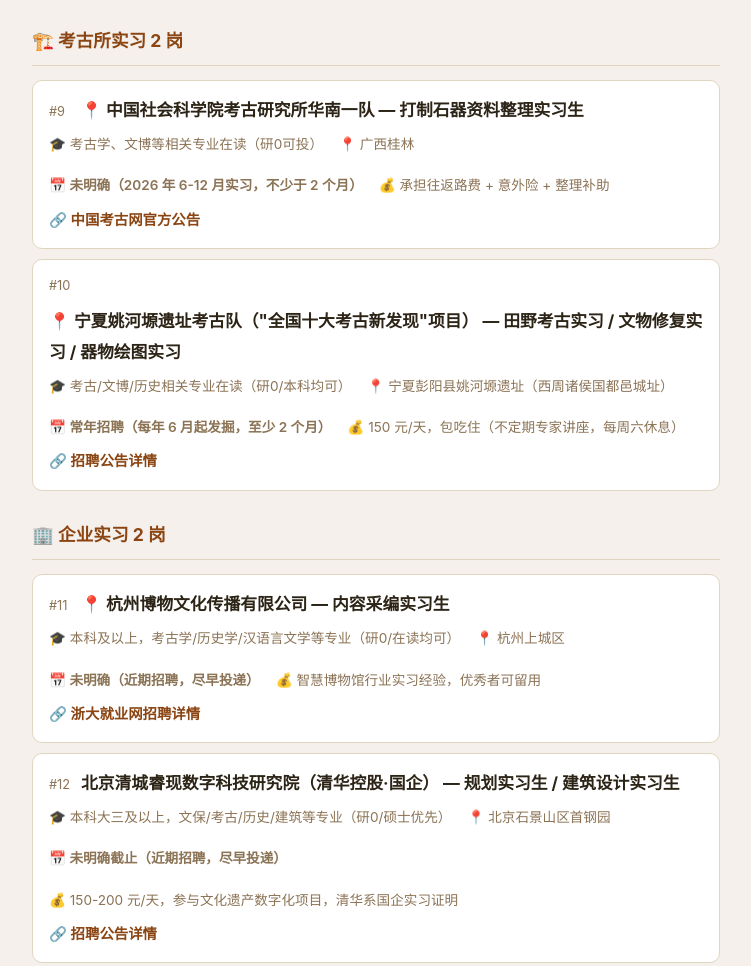
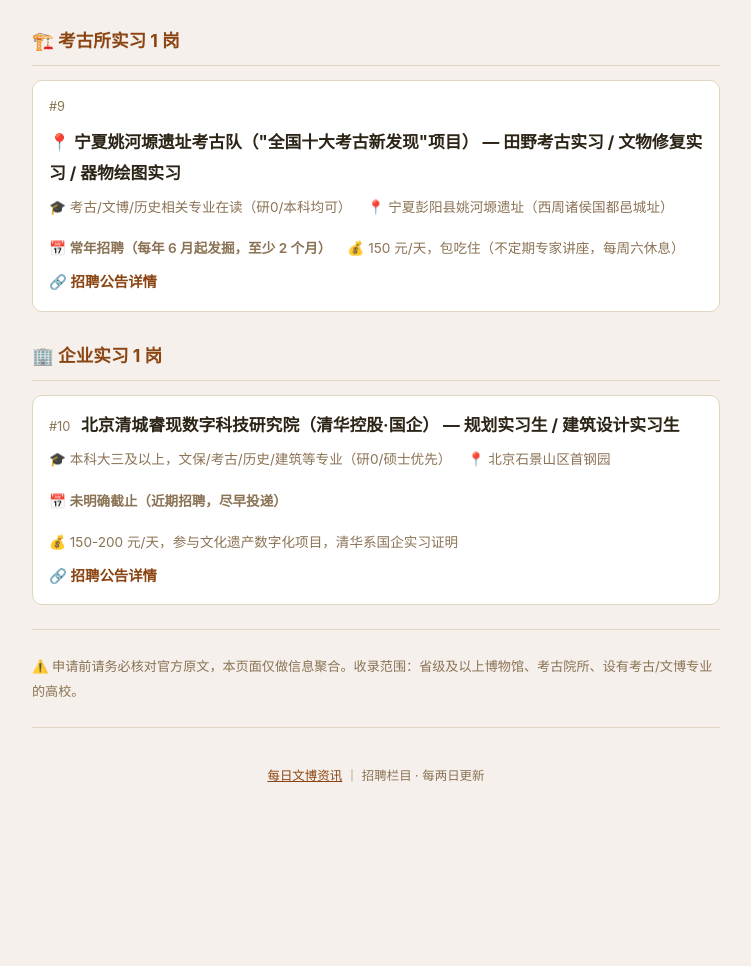
Before and after one commit to Zhangheng0610-nb/wenbo-daily, a plain HTML site: page intern.html in a window 1280 px wide. Shown: the part 1821-2787 px from the top of the page, without its empty margins (264-1015 px from the left). After the commit the page ends 2648 px from the top, so only its background shows below. Drawn offline with Linux system fonts and the light colour scheme.

Commit message:
Remove expired internships (华南一队 6/10, 杭州博物 6/30), all listings now have source links

```diff
--- a/intern.html
+++ b/intern.html
@@ -5,7 +5,7 @@
 <meta name="viewport" content="width=device-width, initial-scale=1.0">
 <title>🌱 文博实习招聘 | 2026-07-15</title>
 <meta property="og:title" content="🌱 文博实习招聘 | 2026-07-15">
-<meta property="og:description" content="文博实习岗位，面向在读学生，共 12 个岗位">
+<meta property="og:description" content="文博实习岗位，面向在读学生，共 10 个岗位">
 <meta property="og:image" content="https://zhangheng0610-nb.github.io/wenbo-daily/cover.png">
 <meta property="og:image:width" content="1200">
 <meta property="og:image:height" content="630">
@@ -178,14 +178,14 @@
 
 <header>
   <h1>🌱 文博实习招聘</h1>
-  <p class="meta">2026-07-15 更新 ｜ 共 12 个实习岗位</p>
+  <p class="meta">2026-07-15 更新 ｜ 共 10 个实习岗位</p>
   <p style="margin-top:4px;font-size:.85em"><a href="index.html">← 返回首页</a></p>
 </header>
 
-<p class="job-summary">本期收录 <strong>12</strong> 条实习岗位，面向在读学生（含研0），覆盖博物馆、考古所、企业三类。💰 = 有明确实习待遇。<strong>浙江（杭州/宁波）、上海优先展示。</strong> 数据来源：各单位官网及主流招聘平台。</p>
+<p class="job-summary">本期收录 <strong>10</strong> 条实习岗位，面向在读学生（含研0），覆盖博物馆、考古所、企业三类。💰 = 有明确实习待遇。<strong>浙江（杭州/宁波）、上海优先展示。</strong> 数据来源：各单位官网及主流招聘平台。</p>
 
 <div class="stats-bar">
-  <div class="stat-item">📋 总岗位数：<strong>12</strong></div>
+  <div class="stat-item">📋 总岗位数：<strong>10</strong></div>
   <div class="stat-item">⏰ 即将截止：<strong>0</strong></div>
   <div class="stat-item">🔄 每两天更新一次</div>
 </div>
@@ -324,27 +324,11 @@
         </div>
     </div>
     <div class="job-section">
-      <h2 class="section">🏗️ 考古所实习 <span class="count-badge">2 岗</span></h2>
+      <h2 class="section">🏗️ 考古所实习 <span class="count-badge">1 岗</span></h2>
 
         <div class="job-item">
           <div class="job-header">
             <span class="job-number">#9</span>
-            <span class="job-title">📍 中国社会科学院考古研究所华南一队 — 打制石器资料整理实习生</span>
-
-          </div>
-          <div class="job-meta">
-            <span>🎓 考古学、文博等相关专业在读（研0可投）</span>
-            <span>📍 广西桂林</span>
-            <span class="job-deadline">📅 未明确（2026 年 6-12 月实习，不少于 2 个月）</span>
-            <span>💰 承担往返路费 + 意外险 + 整理补助</span>
-          </div>
-          <div class="job-link">
-            <a href="http://kaogu.cssn.cn/tzgg/zpqs/202605/t20260526_5993442.shtml" target="_blank" rel="noopener">🔗 中国考古网官方公告</a>
-          </div>
-        </div>
-        <div class="job-item">
-          <div class="job-header">
-            <span class="job-number">#10</span>
             <span class="job-title">📍 宁夏姚河塬遗址考古队（"全国十大考古新发现"项目） — 田野考古实习 / 文物修复实习 / 器物绘图实习</span>
 
           </div>
@@ -360,27 +344,11 @@
         </div>
     </div>
     <div class="job-section">
-      <h2 class="section">🏢 企业实习 <span class="count-badge">2 岗</span></h2>
+      <h2 class="section">🏢 企业实习 <span class="count-badge">1 岗</span></h2>
 
         <div class="job-item">
           <div class="job-header">
-            <span class="job-number">#11</span>
-            <span class="job-title">📍 杭州博物文化传播有限公司 — 内容采编实习生</span>
-
-          </div>
-          <div class="job-meta">
-            <span>🎓 本科及以上，考古学/历史学/汉语言文学等专业（研0/在读均可）</span>
-            <span>📍 杭州上城区</span>
-            <span class="job-deadline">📅 未明确（近期招聘，尽早投递）</span>
-            <span>💰 智慧博物馆行业实习经验，优秀者可留用</span>
-          </div>
-          <div class="job-link">
-            <a href="https://www.career.zju.edu.cn/jyxt/sczp/zpztgl/ckZpgwXq.zf?zpxxbh=4F53A6B198E65C26E0653A68DD0E9B18" target="_blank" rel="noopener">🔗 浙大就业网招聘详情</a>
-          </div>
-        </div>
-        <div class="job-item">
-          <div class="job-header">
-            <span class="job-number">#12</span>
+            <span class="job-number">#10</span>
             <span class="job-title">北京清城睿现数字科技研究院（清华控股·国企） — 规划实习生 / 建筑设计实习生</span>
 
           </div>
```
Also changed, not shown: index.html (+2 -2 lines).
